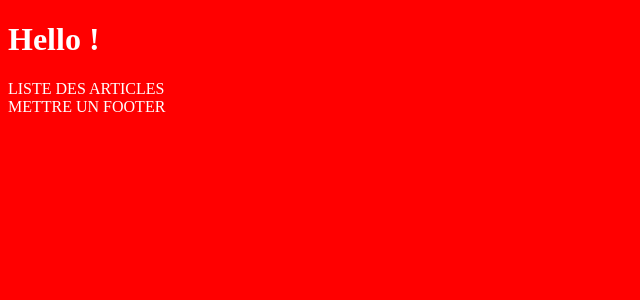
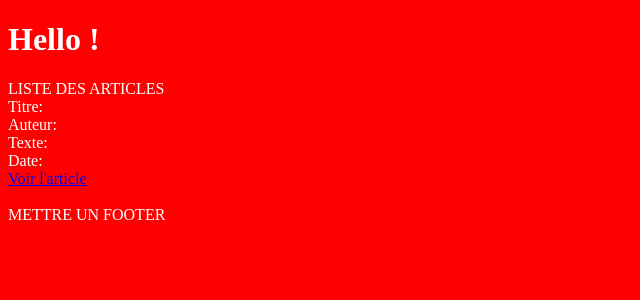
Before and after one commit to nekodemaker/myblogproject, a PHP site: page / in a window 1280 px wide. Shown: the part 96-396 px from the top of the page, without its empty margins (0-640 px from the left). Run offline with PHP 8.4, Linux system fonts and the light colour scheme; tables that the repository leaves empty hold one stand-in row (values such as "Sample post"); some libraries are stand-ins or nearby versions.

Commit message:
list all articles and show the article done

```diff
--- a/Controller/DefaultController.php
+++ b/Controller/DefaultController.php
@@ -3,22 +3,24 @@
 namespace Controller;
 
 use Model\UserManager;
+use Model\ArticleManager;
 
 class DefaultController extends BaseController
 {
     public function homeAction()
     {
+        $managerArticle=ArticleManager::getInstance();
+        $articles = $managerArticle->getAllArticles();
         if (!empty($_SESSION['user_id']))
         {
             $manager = UserManager::getInstance();
             $user = $manager->getUserById($_SESSION['user_id']);
-
             echo $this->renderView('home.html.twig',
-                                   ['name' => $user['username']]);
+                                   ['name' => $user['username'],'articles' => $articles]);
         }
         else
             echo $this->renderView('home.html.twig',
-                                   []);
+                                   ['articles' => $articles]);
     }
 
 }
--- a/Controller/SecurityController.php
+++ b/Controller/SecurityController.php
@@ -15,8 +15,7 @@ class SecurityController extends BaseController
             if ($manager->userCheckLogin($_POST))
             {
                 $manager->userLogin($_POST['username']);
-                //$this->redirect('home');
-                echo $this->renderView('home.html.twig', ['user_id' => $_SESSION[user_id]]);
+                $this->redirect('home');
             }
             else {
                 $error = "Invalid username or password";
--- a/Model/ArticleManager.php
+++ b/Model/ArticleManager.php
@@ -33,4 +33,27 @@ class ArticleManager
         ]);
         $this->DBManager->do_query_db($query,$d);
     }
+
+    public function getAllArticles(){
+        $data = $this->DBManager->findAll("SELECT * FROM articles");
+        return $data;
+    }
+
+    public function articleCheck($id_article)
+    {
+        $data = $this->DBManager->findOneSecure("SELECT * FROM articles WHERE id = :id",
+        ['id' => $id_article]);
+        if(count($data['id'])!=0){
+            return true;
+        }else{
+            return false;
+        }
+
+    }
+
+    public function getArticle($id_article){
+        $data = $this->DBManager->findOneSecure("SELECT * FROM articles WHERE id = :id",
+        ['id' => $id_article]);
+        return $data;
+    }
 }
--- a/config/config.yml
+++ b/config/config.yml
@@ -5,6 +5,7 @@ routes:
     logout: 'Security:logout'
     register: 'Security:register'
     createArticle: 'Article:createArticle'
+    showArticle: 'Article:showArticle'
 
 defaut_route: 'home'
 
--- a/views/home.html.twig
+++ b/views/home.html.twig
@@ -4,4 +4,13 @@
 
 <h1>Hello {{ name }} !</h1>
 LISTE DES ARTICLES
+{% for article in articles %}
+<div class="article">
+    Titre:{{ article.title_article }}<br/>
+    Auteur:{{ article.author_article }}<br/>
+    Texte:{{ article.text_article }}<br/>
+    Date:{{ article.date_article }}<br/>
+    <a href="?action=showArticle&id_article={{article.id}}" class="show-article">Voir l'article</a>
+</div><br/>
+{% endfor %}
 {% endblock %}
--- a/views/layout.html.twig
+++ b/views/layout.html.twig
@@ -13,7 +13,7 @@
         <nav>
             <ul>
                 <li><a href="?action=home">Home</a></li>
-                {% if user_id is defined and user_id is not empty %}
+                {% if name is defined and name is not empty %}
                 <li><a href="?action=logout">Logout</a></li>
                 <li><a href="?action=createArticle">Create an article</a></li>
                 {% else %}
--- a/web/script.js
+++ b/web/script.js
@@ -3,6 +3,8 @@ window.onload = function () {
     var formLogin = document.forms["login-form"];
     var formRegister = document.forms["register-form"];
     var formCreateArticle = document.forms["create-article-form"];
+    var buttonsShowArticle = document.querySelectorAll(".show-article");
+    console.log(buttonsShowArticle);
 
     function submitOnLogin() {
         formLogin.onsubmit = function () {
@@ -40,10 +42,25 @@ window.onload = function () {
         };
     };
 
+    function clickOnShowArticle() {
+      /*  for (var i = 0; i < buttonsShowArticle.length; i++) {
+            buttonsShowArticle[i].onclick = function () {
+                xmlhttp.onreadystatechange = function () {
+                    if (this.readyState == 4 && this.status == 200) {
+                        console.log("ok");
+                    }
+                };
+                xmlhttp.open("POST", "?action=showArticle&id_article="+this.id, true);
+                xmlhttp.send();
+            }.bind(i);
+        }*/
+    };
     if (formLogin != undefined)
         submitOnLogin();
     if (formRegister != undefined)
         submitOnRegister();
     if (formCreateArticle != undefined)
         submitOnCreateArticle();
+    if (buttonsShowArticle != undefined)
+        clickOnShowArticle();
 };
```
Also changed, not shown: Controller/ArticleController.php (+20 -0 lines), views/article.html.twig (+13 -0 lines).
